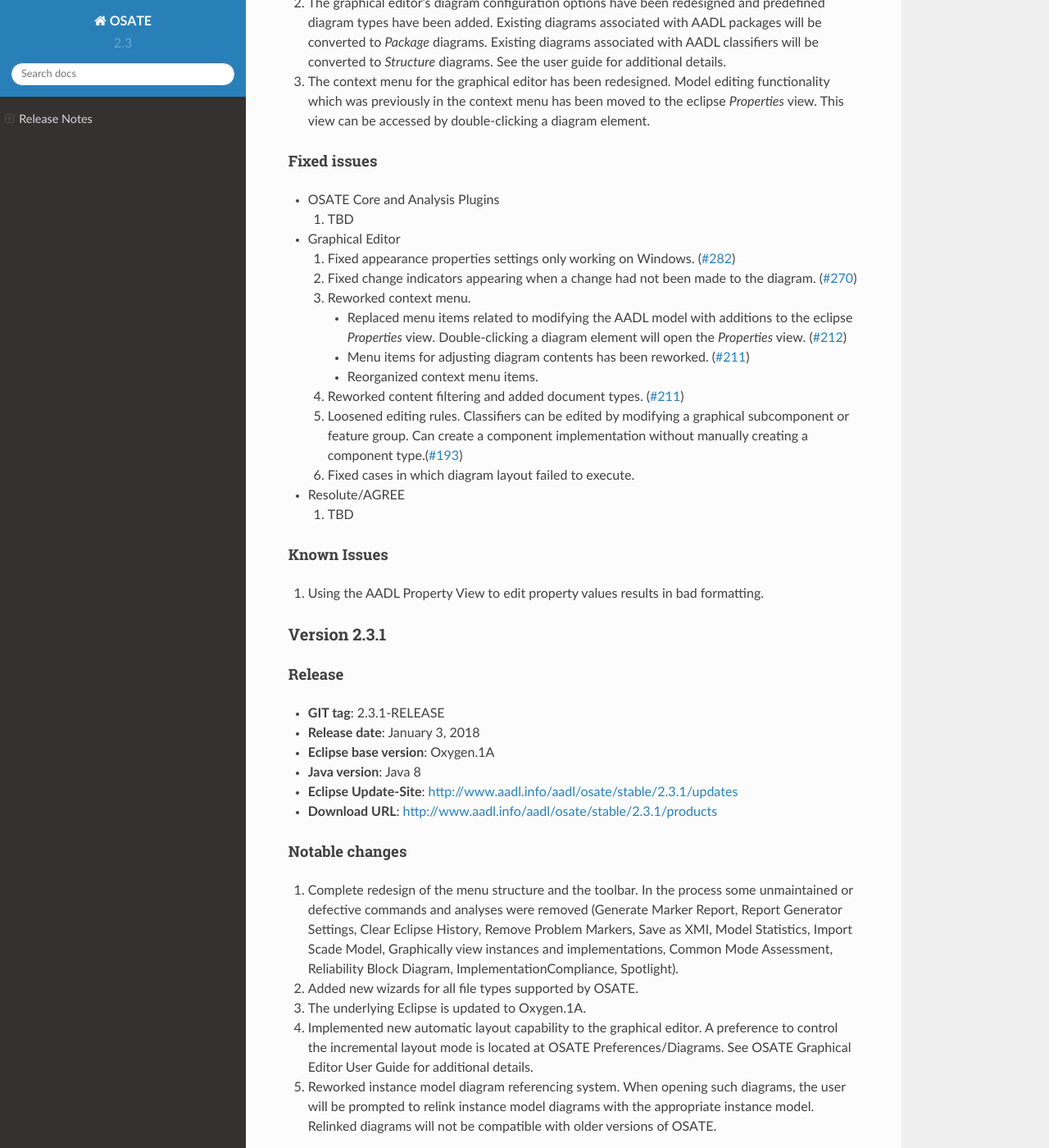
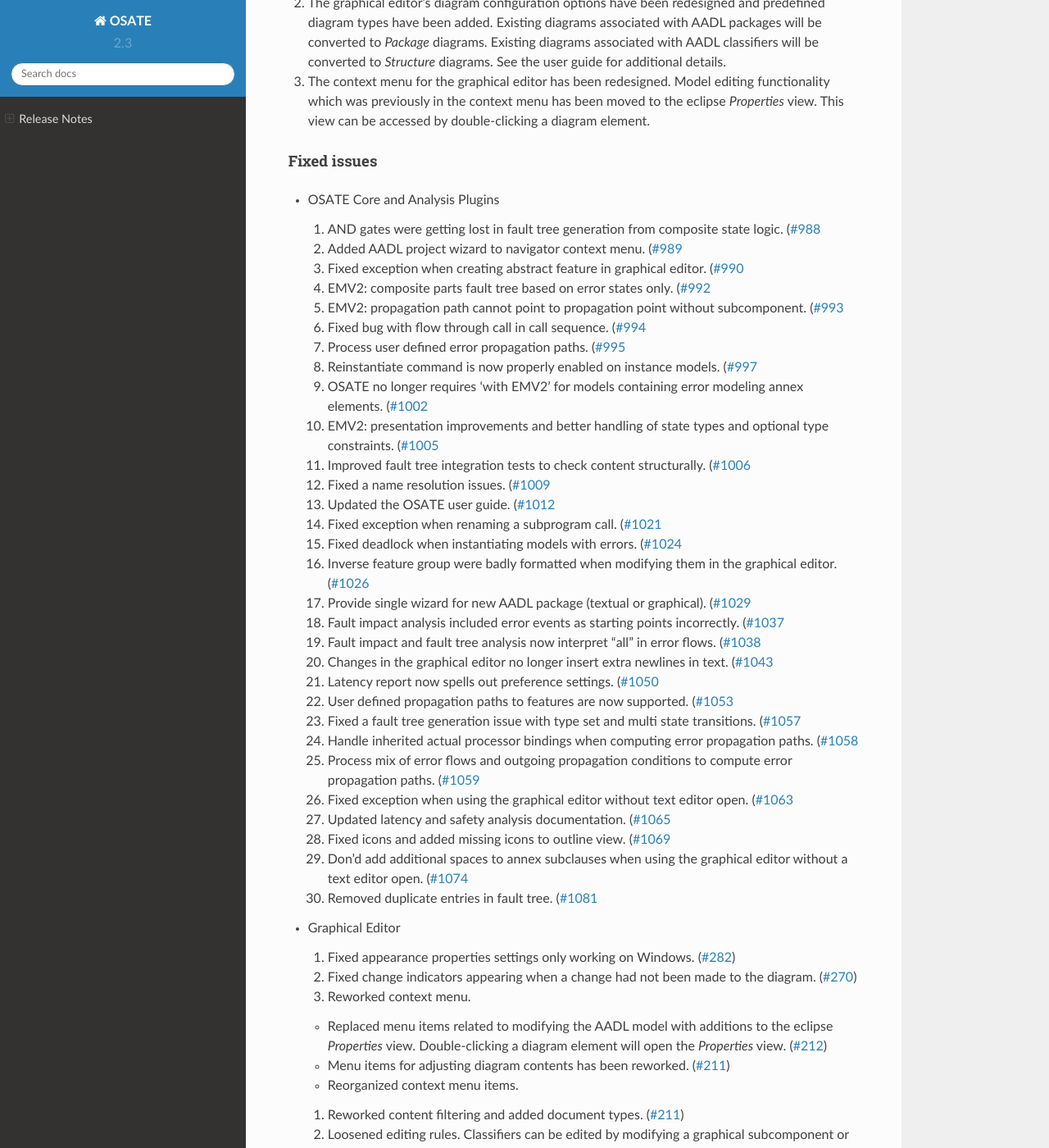
Before and after one commit to osate/website, a Sphinx documentation site: the page built from source/osate-releases.md, in a window 1280 px wide and 1400 px high, scrolled down 586 px. Shown: the whole window at 82% size. Built offline with Sphinx 7.4.7 and the Read the Docs theme 2.0.0, drawn with Linux system fonts in a browser that asks for light colours; some of the changed text lies outside the part shown.

Commit message:
Add 2.3.2 release notes

```diff
--- a/source/osate-releases.md
+++ b/source/osate-releases.md
@@ -21,19 +21,49 @@
 #### Fixed issues
 
 * OSATE Core and Analysis Plugins
-  1. TBD
+  1. AND gates were getting lost in fault tree generation from composite state logic. ([#988](https://github.com/osate/osate2-core/issues/988)
+  2. Added AADL project wizard to navigator context menu. ([#989](https://github.com/osate/osate2-core/issues/989)
+  3. Fixed exception when creating abstract feature in graphical editor. ([#990](https://github.com/osate/osate2-core/issues/990)
+  4. EMV2: composite parts fault tree based on error states only. ([#992](https://github.com/osate/osate2-core/issues/992)
+  5. EMV2: propagation path cannot point to propagation point without subcomponent. ([#993](https://github.com/osate/osate2-core/issues/993)
+  6. Fixed bug with flow through call in call sequence. ([#994](https://github.com/osate/osate2-core/issues/994)
+  7. Process user defined error propagation paths. ([#995](https://github.com/osate/osate2-core/issues/995)
+  8. Reinstantiate command is now properly enabled on instance models. ([#997](https://github.com/osate/osate2-core/issues/997)
+  9. OSATE no longer requires 'with EMV2' for models containing error modeling annex elements. ([#1002](https://github.com/osate/osate2-core/issues/1002)
+  10. EMV2: presentation improvements and better handling of state types and optional type constraints. ([#1005](https://github.com/osate/osate2-core/issues/1005)
+  11. Improved fault tree integration tests to check content structurally. ([#1006](https://github.com/osate/osate2-core/issues/1006)
+  12. Fixed a name resolution issues. ([#1009](https://github.com/osate/osate2-core/issues/1009)
+  13. Updated the OSATE user guide. ([#1012](https://github.com/osate/osate2-core/issues/1012)
+  14. Fixed exception when renaming a subprogram call. ([#1021](https://github.com/osate/osate2-core/issues/1021)
+  15. Fixed deadlock when instantiating models with errors. ([#1024](https://github.com/osate/osate2-core/issues/1024)
+  16. Inverse feature group were badly formatted when modifying them in the graphical editor. ([#1026](https://github.com/osate/osate2-core/issues/1026)
+  17. Provide single wizard for new AADL package (textual or graphical). ([#1029](https://github.com/osate/osate2-core/issues/1029)
+  18. Fault impact analysis included error events as starting points incorrectly. ([#1037](https://github.com/osate/osate2-core/issues/1037)
+  19. Fault impact and fault tree analysis now interpret "all" in error flows. ([#1038](https://github.com/osate/osate2-core/issues/1038)
+  20. Changes in the graphical editor no longer insert extra newlines in text. ([#1043](https://github.com/osate/osate2-core/issues/1043)
+  21. Latency report now spells out preference settings. ([#1050](https://github.com/osate/osate2-core/issues/1050)
+  22. User defined propagation paths to features are now supported. ([#1053](https://github.com/osate/osate2-core/issues/1053)
+  23. Fixed a fault tree generation issue with type set and multi state transitions. ([#1057](https://github.com/osate/osate2-core/issues/1057)
+  24. Handle inherited actual processor bindings when computing error propagation paths. ([#1058](https://github.com/osate/osate2-core/issues/1058)
+  25. Process mix of error flows and outgoing propagation conditions to compute error propagation paths. ([#1059](https://github.com/osate/osate2-core/issues/1059)
+  26. Fixed exception when using the graphical editor without text editor open. ([#1063](https://github.com/osate/osate2-core/issues/1063)
+  27. Updated latency and safety analysis documentation. ([#1065](https://github.com/osate/osate2-core/issues/1065)
+  28. Fixed icons and added missing icons to outline view. ([#1069](https://github.com/osate/osate2-core/issues/1069)
+  29. Don'd add additional spaces to annex subclauses when using the graphical editor without a text editor open. ([#1074](https://github.com/osate/osate2-core/issues/1074)
+  30. Removed duplicate entries in fault tree. ([#1081](https://github.com/osate/osate2-core/issues/1081)
 * Graphical Editor
   1. Fixed appearance properties settings only working on Windows. ([#282](https://github.com/osate/osate-ge/issues/282))
   2. Fixed change indicators appearing when a change had not been made to the diagram. ([#270](https://github.com/osate/osate-ge/issues/270))
   3. Reworked context menu.
-	   - Replaced menu items related to modifying the AADL model with additions to the eclipse *Properties* view. Double-clicking a diagram element will open the *Properties* view. ([#212](https://github.com/osate/osate-ge/issues/212))
-	   - Menu items for adjusting diagram contents has been reworked. ([#211](https://github.com/osate/osate-ge/issues/211))
-	   - Reorganized context menu items.
+    - Replaced menu items related to modifying the AADL model with additions to the eclipse *Properties* view. Double-clicking a diagram element will open the *Properties* view. ([#212](https://github.com/osate/osate-ge/issues/212))
+    - Menu items for adjusting diagram contents has been reworked. ([#211](https://github.com/osate/osate-ge/issues/211))
+    - Reorganized context menu items.
   4. Reworked content filtering and added document types. ([#211](https://github.com/osate/osate-ge/issues/211))
   5. Loosened editing rules. Classifiers can be edited by modifying a graphical subcomponent or feature group. Can create a component implementation without manually creating a component type.([#193](https://github.com/osate/osate-ge/issues/193))
   6. Fixed cases in which diagram layout failed to execute.
 * Resolute/AGREE
-  1. TBD
+  1. Added AGREE documentation.
+  2. A couple of bug fixes.
 
 #### Known Issues
 1.  Using the AADL Property View to edit property values results in bad formatting.
```
